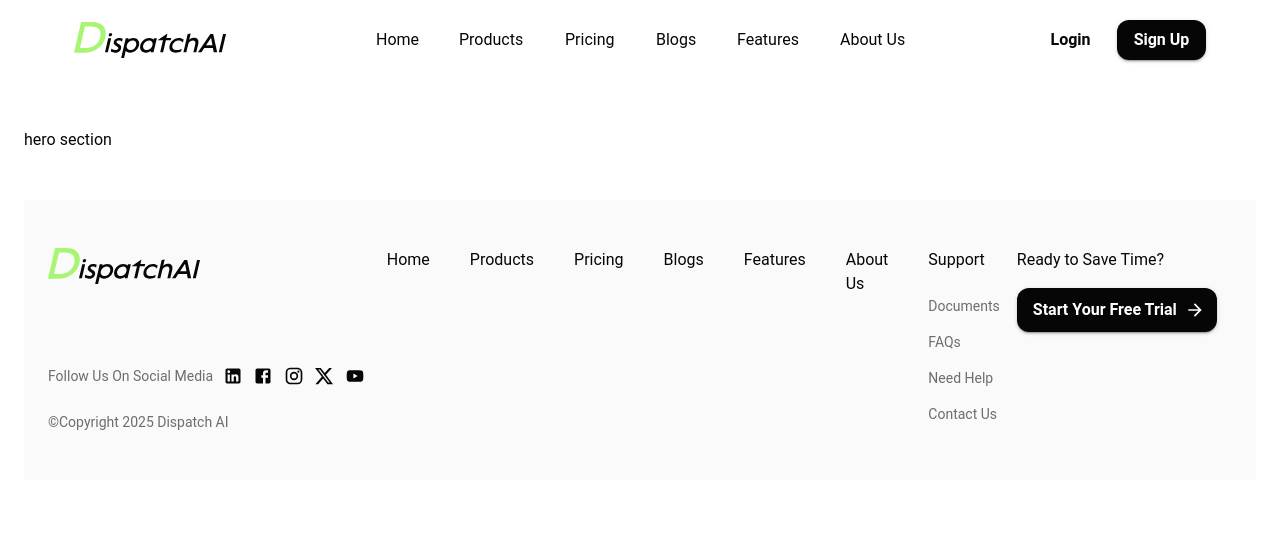
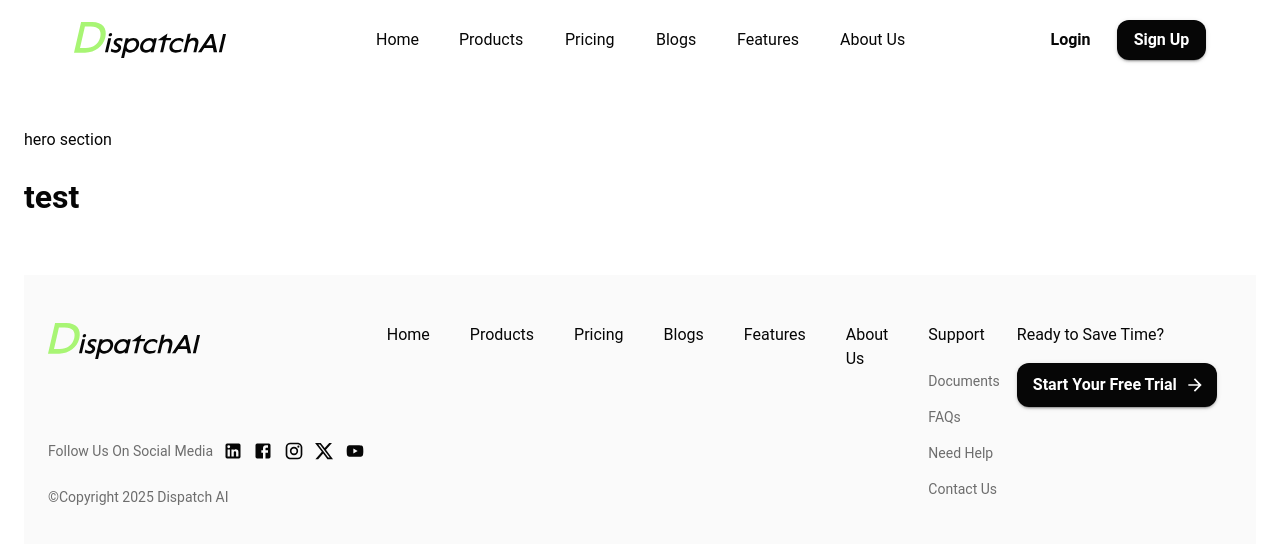
Before and after one commit to Dispatch-AI-com/frontend, a Next.js app: page / in a window 1280 px wide. Shown: the top 544 px of the page. Built offline with nearby package versions, Linux system fonts and the light colour scheme.

Commit message:
ci/update (#44)
* ci/update

* update

```diff
--- a/package.json
+++ b/package.json
@@ -7,6 +7,7 @@
     "build": "next build",
     "start": "next start",
     "lint": "next lint",
+    "lint:fix": "next lint --fix",
     "type-check": "tsc --noEmit",
     "test": "echo \"No tests yet\"",
     "prepare": "husky install && chmod -R +x .husky || true"
--- a/src/app/layout.tsx
+++ b/src/app/layout.tsx
@@ -1,4 +1,5 @@
 import type { Metadata } from "next";
+
 import ThemeProvider from '@/components/providers/ThemeProvider';
 
 export const metadata: Metadata = {
--- a/src/app/page.tsx
+++ b/src/app/page.tsx
@@ -1,11 +1,13 @@
+import MainLayout from "@/components/layout/main-layout";
+
 import Landing from "./landing/page";
-import MainLayout from "@/components/layout/main-layout";
 
 
 export default function Home() {
   return (
     <MainLayout>
       <Landing />
+      <h1>test</h1>
     </MainLayout>
   );
 }
--- a/src/components/layout/main-layout/index.tsx
+++ b/src/components/layout/main-layout/index.tsx
@@ -1,6 +1,7 @@
 import { Container } from '@mui/material';
+
+import Footer from "./Footer";
 import Navbar from "./Navbar";
-import Footer from "./Footer";
 
 export default function MainLayout({
     children,
```
